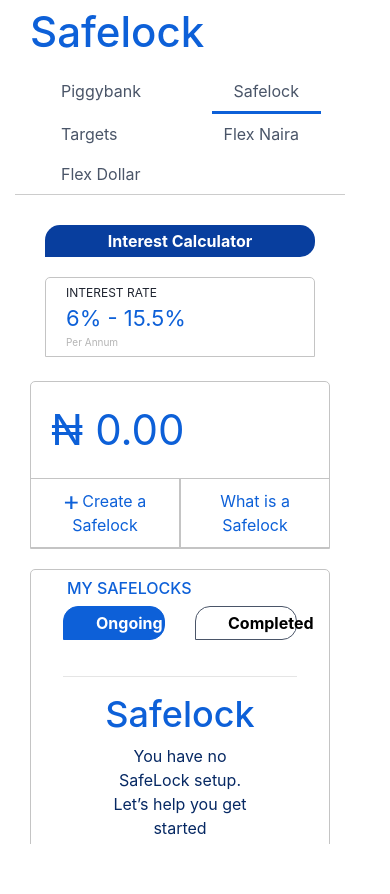
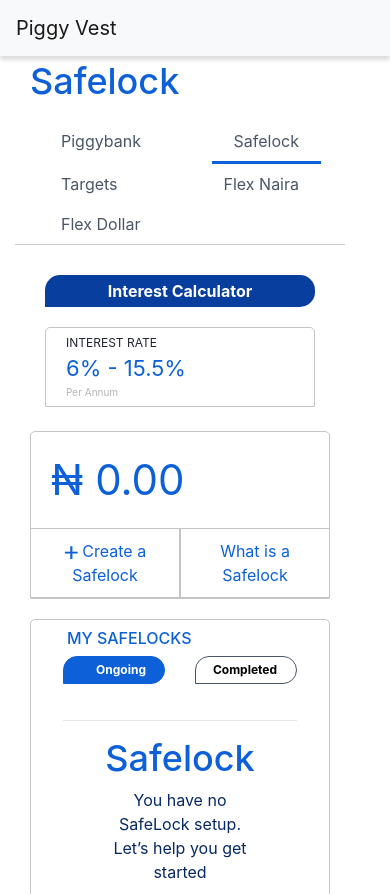
Before and after one commit to devTam/PiggyVest-HNG, a plain HTML site: page index.html in a window 390 px wide. Before the commit the page ends 844 px from the top, so only its background shows below. Drawn offline with Linux system fonts and the light colour scheme.

Commit message:
fixed bar mobile

```diff
--- a/css/safelock.css
+++ b/css/safelock.css
@@ -507,16 +507,36 @@
     .main-flex {
         display: none;
     }
+    .mobile-nav {
+        display: block;
+        box-shadow: 0 4px 4px 0 #ddd;
+    }
     .main-safelock-right {
         width: 100%;
         flex: 100%;
         max-width: 100%;
+        margin-top: 50px;
+    }
+    .safelock-top h6 {
+        font-size: 36px;
+    }
+    .safelock-mid-balance-sheet .my-safelocks button.my-safelocks {
+        font-size: 12px;
+        padding-left: 0;
+        padding-right: 2px;
+    }
+    .my-safelocks .my-safelocks-content button.active {
+        font-size: 14px;
+        margin-bottom: 20px;
     }
 }
 
 @media screen and (min-width: 501px) {
     .main-flex {
         display: block;
+    }
+    .mobile-nav {
+        display: none;
     }
     .main-safelock-right {
         width: 100%;
@@ -532,7 +552,7 @@
         display: none;
     }
 }
-@media screen and (min-width: 767px) {
+@media screen and (max-width: 767px) {
     .interest-cal {
         display: none;
     }
--- a/index.html
+++ b/index.html
@@ -143,6 +143,10 @@
 
       </main>
 
+      <nav class="navbar fixed-top navbar-light bg-light mobile-nav">
+          <a class="navbar-brand" href="#">Piggy Vest</a>
+      </nav>
+
       <main class="col-xl-11 col-sm-10 col-md-11 col-10 main-safelock-right"
             style="max-height: 100vh; min-height: 100vh; overflow-y: auto">
           <section class="container safelock-top">
```
